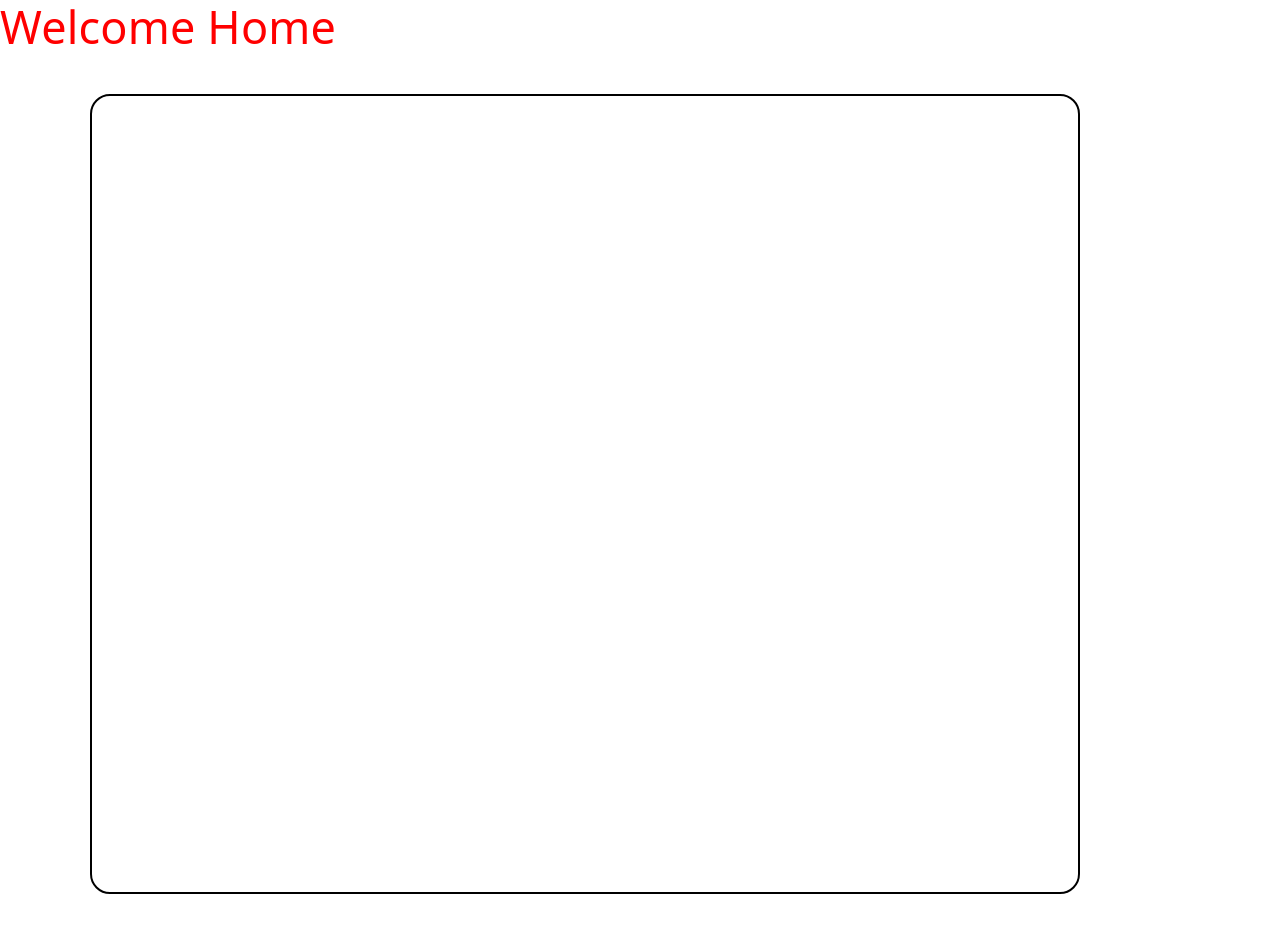
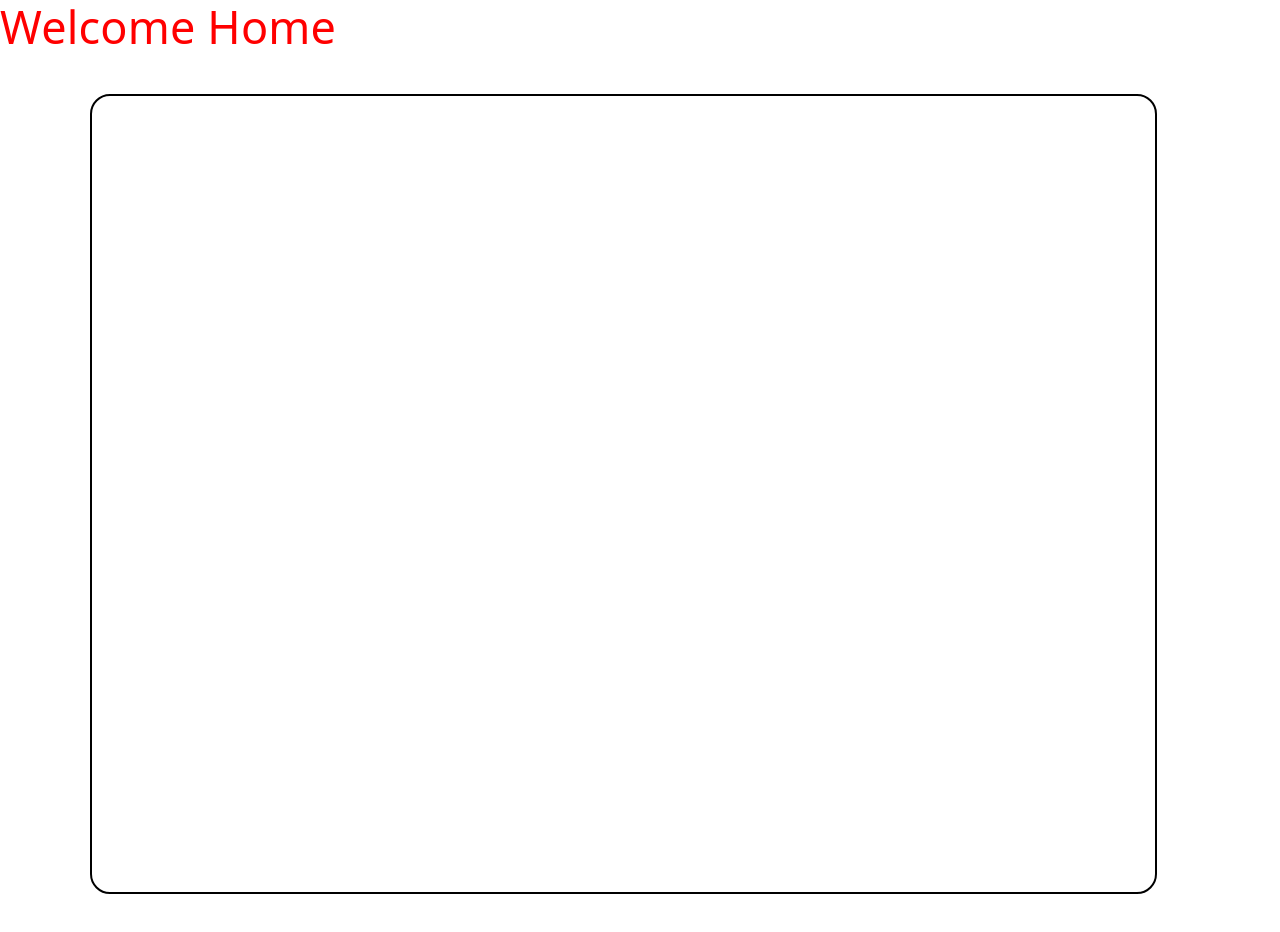
Before and after one commit to andyugbawa/mern-react, a React (Vite) app in the folder newmernapp/client/: page /home in a window 1280 px wide. Built offline with nearby package versions, Linux system fonts and the light colour scheme.

Commit message:
added width to the parent box

```diff
--- a/newmernapp/client/src/style.css
+++ b/newmernapp/client/src/style.css
@@ -7,7 +7,7 @@ h1{
 }
 .parent{
     border:2px solid black;
-    width:90%;
+    width:97%;
     padding:30px 0;
     min-height:100vh;
     border-radius:20px;
```
